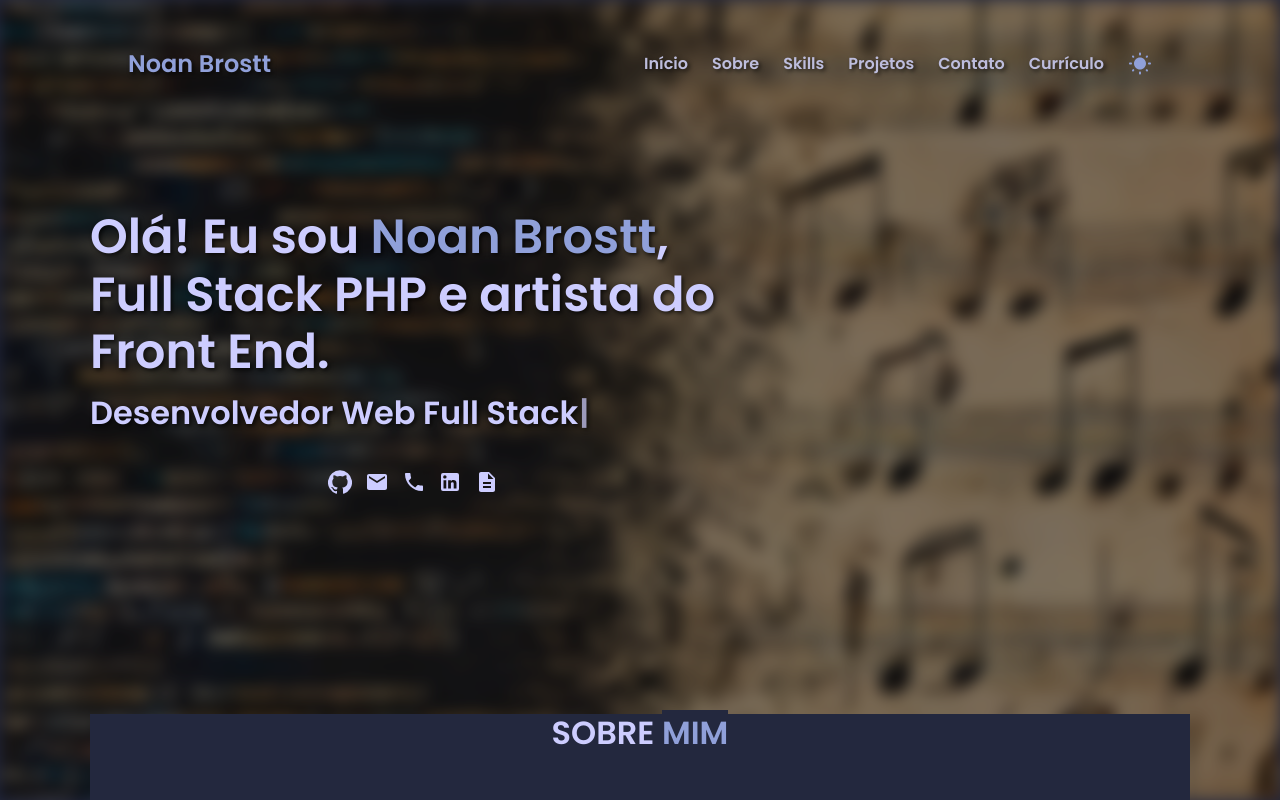
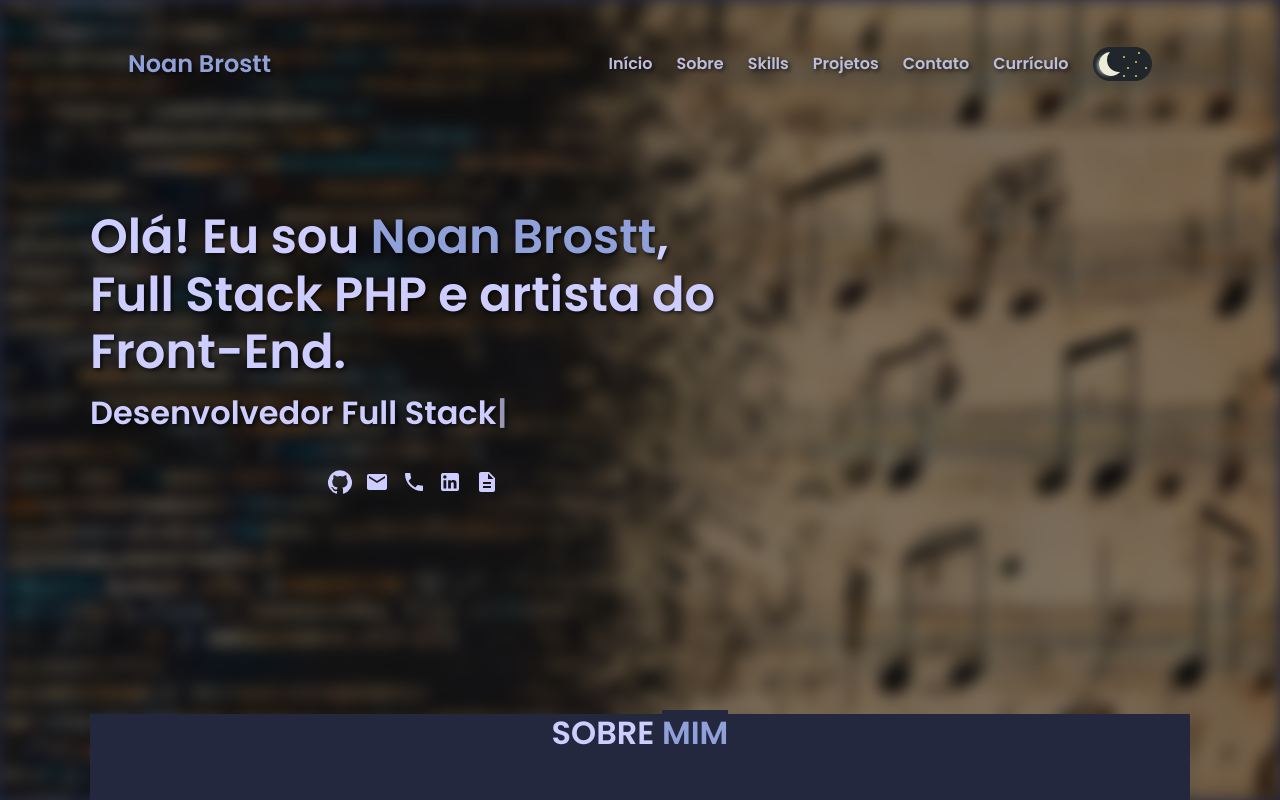
Before and after one commit to noanbrostt/portfolio, a React (Create React App) app: page / in a window 1280 px wide. Shown: the top 800 px of the page. Built offline with nearby package versions, Linux system fonts and the light colour scheme.

Commit message:
Dark / Light mode animado

```diff
--- a/src/Components/Home/Home.jsx
+++ b/src/Components/Home/Home.jsx
@@ -16,7 +16,7 @@ export const Home = () => {
 
             <div className="about center">
                 <h1 data-aos="fade-right" className="mobileHead">
-                    Olá! Eu sou <span className="about__name">Noan Brostt</span>, Full Stack PHP e artista do Front End.
+                    Olá! Eu sou <span className="about__name">Noan Brostt</span>, Full Stack PHP e artista do Front-End.
                 </h1>
                 <p data-aos="fade-right">
                     <Type />
--- a/src/Components/Home/Type.jsx
+++ b/src/Components/Home/Type.jsx
@@ -8,10 +8,9 @@ export const Type = () => {
             <Typewriter
                 options={{
                     strings: [
-                        "Desenvolvedor Web Full Stack",
-                        "Especialista em Front End",
+                        "Desenvolvedor Full Stack",
+                        "Especialista em Front-End",
                         "Atleta Amador de Vôlei",
-                        "Pianista",
                     ],
                     autoStart: true,
                     loop: true,
--- a/src/Components/Navbar/Navbar.css
+++ b/src/Components/Navbar/Navbar.css
@@ -14,9 +14,6 @@
 }
 .app .nav__hamburger {
   display: none;
-}
-.nav__theme {
-  margin-top: 0.4em;
 }
 
 @media (max-width: 600px) {
@@ -45,3 +42,72 @@
     margin-left: 0.8em;
   }
 }
+/* From Uiverse.io by juanpabl0svn */
+/* The switch - the box around the slider */
+.switch {
+  font-size: 17px;
+  position: relative;
+  display: inline-block;
+  width: 3.5em;
+  height: 2em;
+  cursor: pointer;
+}
+/* Hide default HTML checkbox */
+.switch input {
+  opacity: 0;
+  width: 0;
+  height: 0;
+}
+/* The slider */
+.slider {
+  --background: #20262c;
+  position: absolute;
+  cursor: pointer;
+  top: 0;
+  left: 0;
+  right: 0;
+  bottom: 0;
+  background-color: var(--background);
+  transition: 0.5s;
+  border-radius: 30px;
+}
+.slider:before {
+  position: absolute;
+  content: "";
+  height: 1.4em;
+  width: 1.4em;
+  border-radius: 50%;
+  left: 11%;
+  bottom: 15%;
+  box-shadow: inset 8px -4px 0px 0px #ececd9, -4px 1px 4px -3px #dadada;
+  background: var(--background);
+  transition: 0.5s;
+}
+.decoration {
+  position: absolute;
+  content: "";
+  height: 2px;
+  width: 2px;
+  border-radius: 50%;
+  right: 20%;
+  top: 15%;
+  background: #e5f041e6;
+  backdrop-filter: blur(10px);
+  transition: all 0.5s;
+  box-shadow: -3px 9px 0 #e5f041e6, 7px 15px 0 #e5f041e6, -15px 4px 0 #e5f041e6, -11px 15px 0 #e5f041e6, -3px 23px 0 #e5f041e6, -15px 23px 0 #e5f041e6;
+}
+input:checked ~ .decoration {
+  -webkit-transform: translateX(-16px) translateY(2px);
+  transform: translateX(-16px) translateY(2px);
+  width: 11px;
+  height: 9px;
+  background: white;
+  box-shadow: -15px 0 0 white, -7px -1px 0 2px white, 4px 14px 0 1px white, -2px 16px 0 white, 10px 16px 0 white;
+}
+input:checked + .slider {
+  background-color: #5494de;
+}
+input:checked + .slider:before {
+  transform: translateX(100%);
+  box-shadow: inset 15px -4px 0px 15px #efdf2b, 0 0 10px 0px #efdf2b;
+}
--- a/src/Components/Navbar/Navbar.jsx
+++ b/src/Components/Navbar/Navbar.jsx
@@ -81,15 +81,14 @@ export const Navbar = () => {
             </a>
           </li>
         </ul>
-        <button
-          type="button"
-          onClick={toggeltheme}
-          className="btn btn--icon nav__theme"
-          aria-label="toggle theme"
-          style={{ backgroundColor: "inherit" }}
-        >
-          {themename === "dark" ? <WbSunnyRoundedIcon className="icon-shadow" /> : <Brightness2Icon className="icon-shadow" />}
-        </button>
+
+        {/* From Uiverse.io by juanpabl0svn */}
+        <label htmlFor="switch" className="switch">
+          <input id="switch" type="checkbox" onClick={toggeltheme} />
+          <span className="slider"></span>
+          <span className="decoration"></span>
+        </label>
+
         <button
           type="button"
           onClick={toggleNavList}
```
